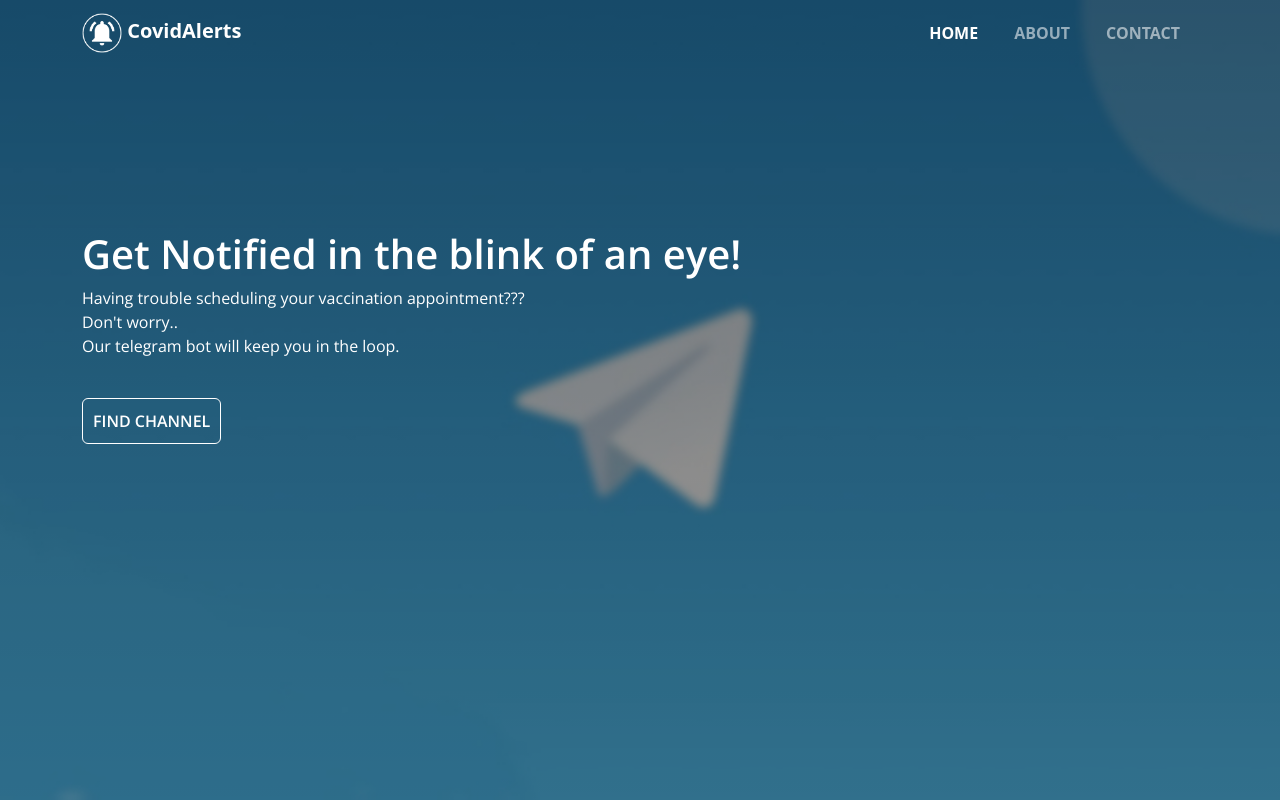
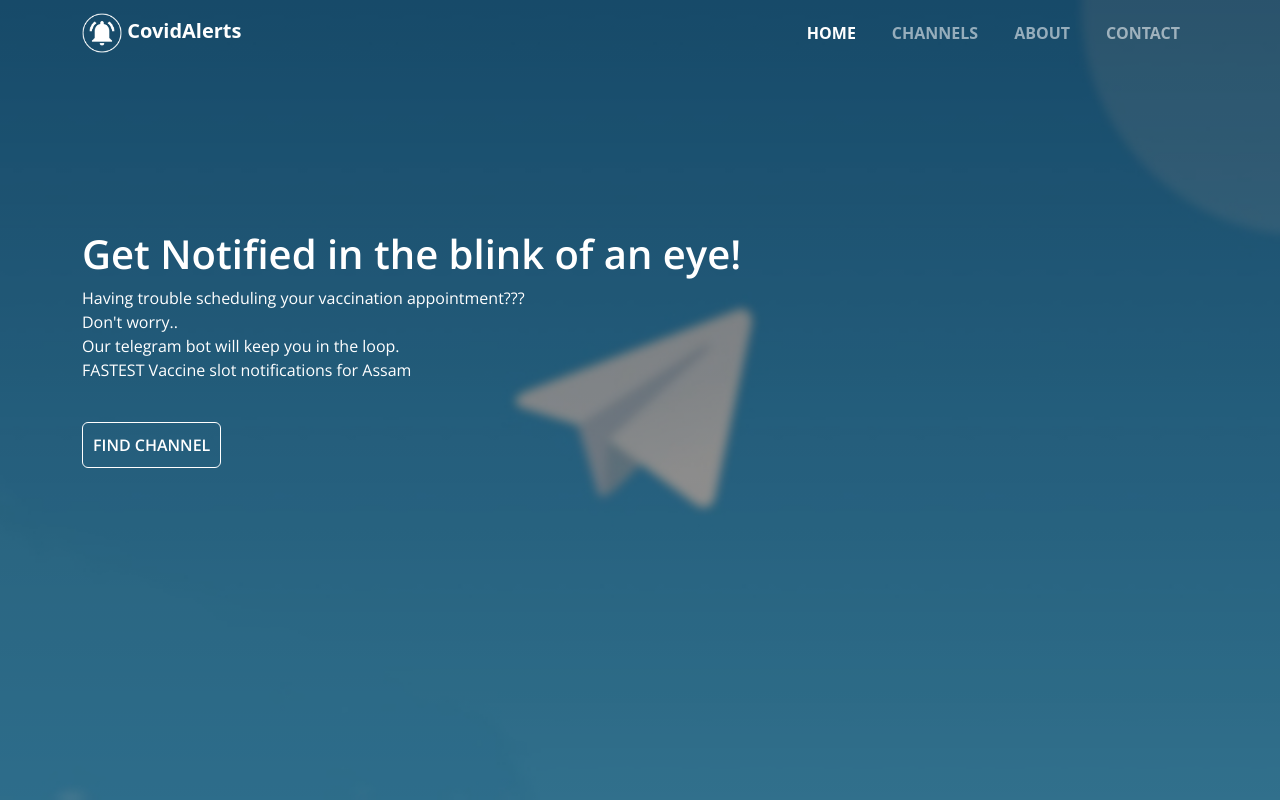
Before and after one commit to dhrubanka/covidalerts, a Laravel app: page / in a window 1280 px wide. Run offline with Laravel 8, Linux system fonts and the light colour scheme; some libraries are stand-ins or nearby versions.

Commit message:
site changes

```diff
--- a/resources/views/about.blade.php
+++ b/resources/views/about.blade.php
@@ -45,7 +45,7 @@
     <header>
         <div class="container">
             <nav class="navbar navbar-expand-md navbar-dark">
-                <a href="#" class="navbar-brand"> <img id="logo" src="/img/CovidAlertLogo.png" alt="covid-alert-logo"> CovidAlerts</a>
+                <a href="/" class="navbar-brand"> <img id="logo" src="/img/CovidAlertLogo.png" alt="covid-alert-logo"> CovidAlerts</a>
                 <button class="navbar-toggler" type="button" data-bs-toggle="collapse" data-bs-target="#navBarMobileToggle" aria-controls="navBarMobileToggle" aria-expanded="false" aria-label="Toggle navigation">
                     <span class="" role="button" ><i class="fa fa-bars" aria-hidden="true" style="color:#e6e6ff"></i></span>
                 </button>
@@ -54,7 +54,9 @@
                         <li>
                             <a href="/" class="nav-link">HOME</a>
                         </li>
-
+                        <li>
+                            <a href="/alerts" class="nav-link">CHANNELS</a>
+                        </li>
                         <li>
                             <a href="/about" class="nav-link active">ABOUT</a>
                         </li>
--- a/resources/views/alerts.blade.php
+++ b/resources/views/alerts.blade.php
@@ -44,7 +44,7 @@
     <header>
         <div class="container">
             <nav class="navbar navbar-expand-md navbar-dark">
-                <a href="#" class="navbar-brand"> <img id="logo" src="/img/CovidAlertLogo.png" alt="covid-alert-logo"> CovidAlerts</a>
+                <a href="/" class="navbar-brand"> <img id="logo" src="/img/CovidAlertLogo.png" alt="covid-alert-logo"> CovidAlerts</a>
                 <button class="navbar-toggler" type="button" data-bs-toggle="collapse" data-bs-target="#navBarMobileToggle" aria-controls="navBarMobileToggle" aria-expanded="false" aria-label="Toggle navigation">
                     <span class="" role="button" ><i class="fa fa-bars" aria-hidden="true" style="color:#e6e6ff"></i></span>
                 </button>
@@ -53,7 +53,9 @@
                         <li>
                             <a href="/" class="nav-link">HOME</a>
                         </li>
-
+                        <li>
+                            <a href="/alerts" class="nav-link">CHANNELS</a>
+                        </li>
                         <li>
                             <a href="/about" class="nav-link">ABOUT</a>
                         </li>
--- a/resources/views/welcome.blade.php
+++ b/resources/views/welcome.blade.php
@@ -34,7 +34,7 @@
 
     <link href="https://fonts.googleapis.com/css2?family=Open+Sans&display=swap" rel="stylesheet">
 
-    <title>Covid Alerts - Vaccine Slot Notifications via Telegam</title>
+    <title>Covid Alerts - Assam Vaccine Slot Notifications via Telegam</title>
   </head>
   <body>
 
@@ -42,7 +42,7 @@
     <header>
         <div class="container">
             <nav class="navbar navbar-expand-md navbar-dark">
-                <a href="#" class="navbar-brand"> <img id="logo" src="/img/CovidAlertLogo.png" alt="covid-alert-logo"> CovidAlerts</a>
+                <a href="/" class="navbar-brand"> <img id="logo" src="/img/CovidAlertLogo.png" alt="covid-alert-logo"> CovidAlerts</a>
                 <button class="navbar-toggler" type="button" data-bs-toggle="collapse" data-bs-target="#navBarMobileToggle" aria-controls="navBarMobileToggle" aria-expanded="false" aria-label="Toggle navigation">
                     <span class="" role="button" ><i class="fa fa-bars" aria-hidden="true" style="color:#e6e6ff"></i></span>
                 </button>
@@ -51,7 +51,9 @@
                         <li>
                             <a href="/" class="nav-link active">HOME</a>
                         </li>
-
+                        <li>
+                            <a href="/alerts" class="nav-link">CHANNELS</a>
+                        </li>
                         <li>
                             <a href="/about" class="nav-link">ABOUT</a>
                         </li>
@@ -73,8 +75,8 @@
                 <div class="col-sm-12">
                     <h1 style="font-weight:560;">Get Notified in the blink of an eye!</h1>
                     <p>Having trouble scheduling your vaccination appointment???
-                    <br>Don't worry..
-                    <br>Our telegram bot will keep you in the loop.</p>
+                    <br>Don't worry..<br>Our telegram bot will keep you in the loop.
+                    <br>FASTEST Vaccine slot notifications for Assam</p>
                     <br>
                     <!-- data-bs-toggle="modal" data-bs-target="#district-modal" -->
                     <a href="alerts"><button class="joinButton" style="font-weight:900;" >FIND CHANNEL</button></a>
```
Also changed, not shown: resources/views/contact.blade.php (+5 -2 lines), public/img/instagram.png (added).
